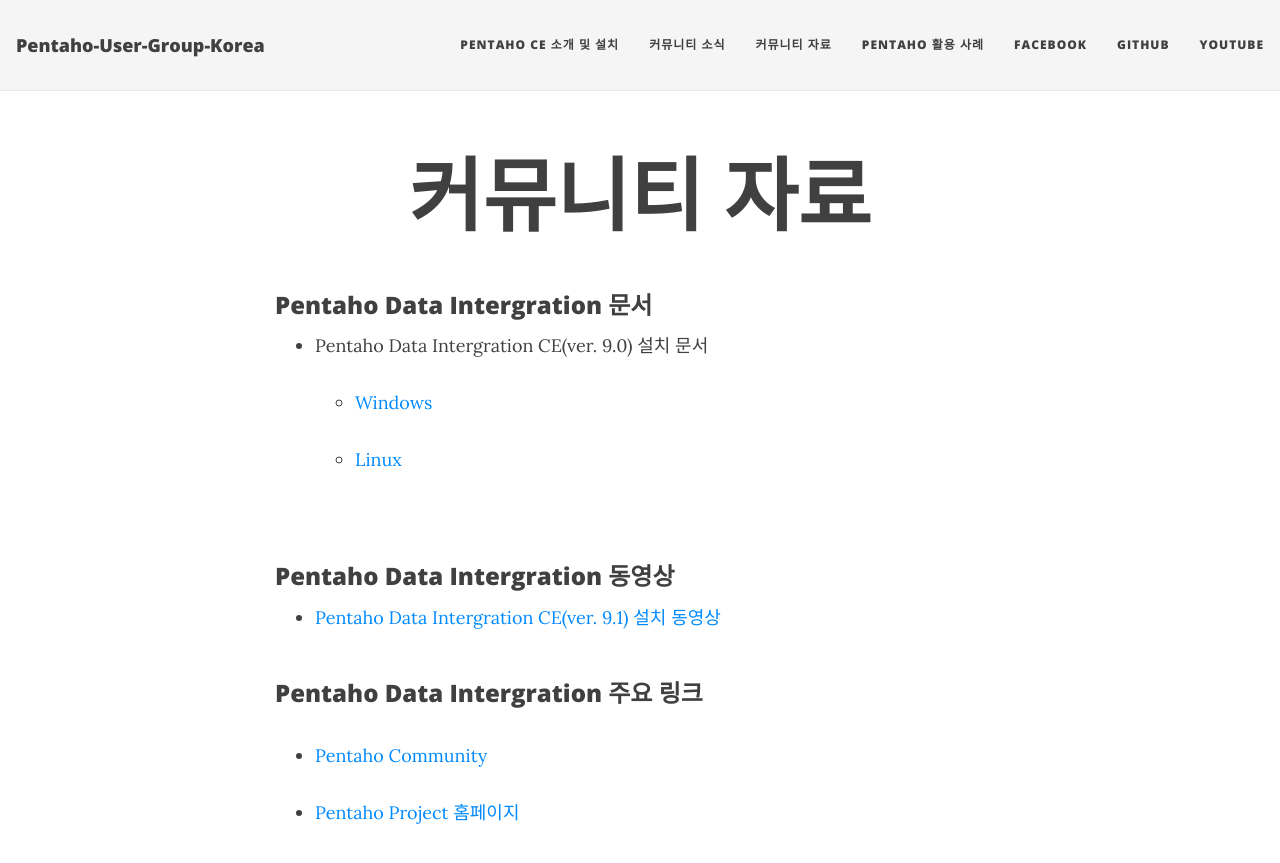
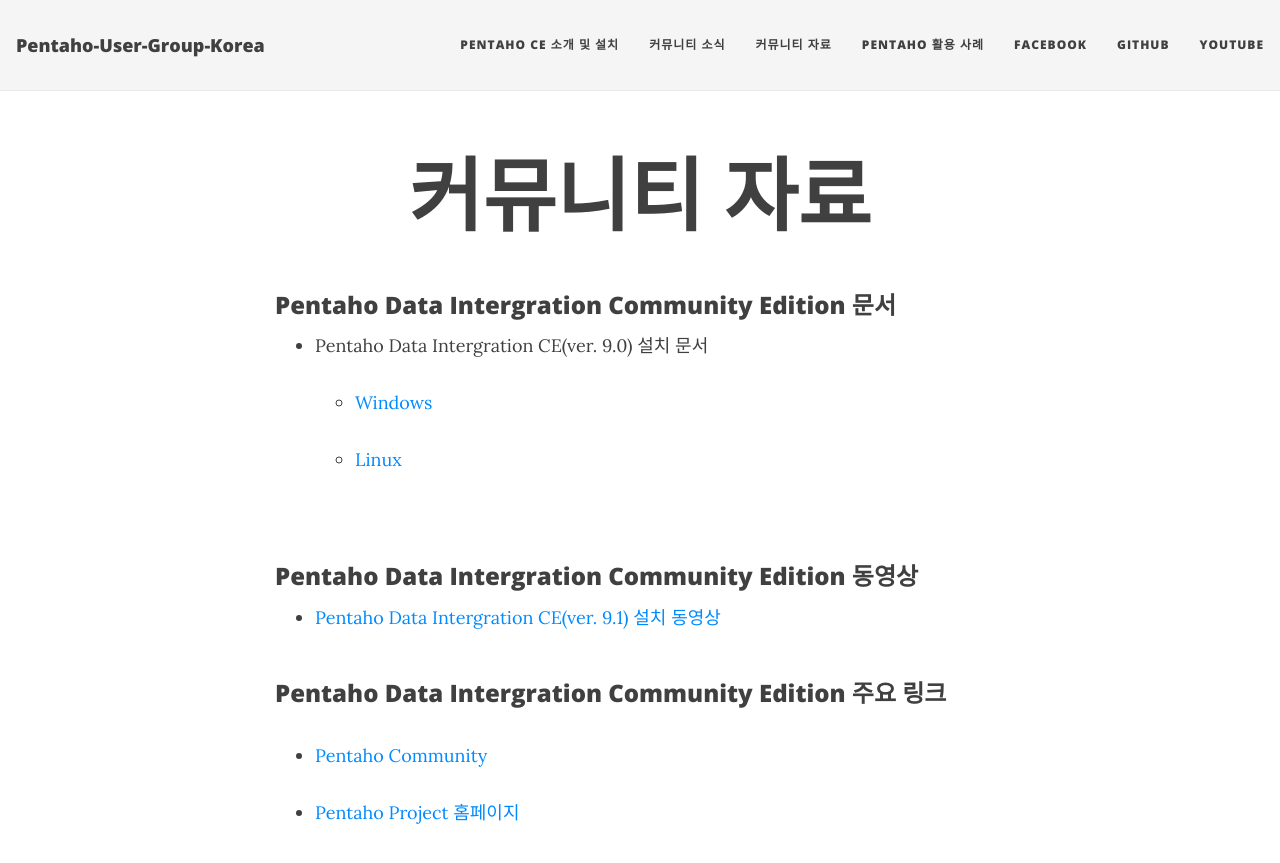
Before and after one commit to Pentaho-User-Group-Korea/Pentaho-User-Group-Korea.github.io, a Jekyll site: the page built from reference.md, in a window 1280 px wide and 900 px high. Shown: the top 863 px of the window. Built offline with Jekyll 4.4.1, drawn with Linux system fonts in a browser that asks for light colours; nearby versions of some CDN libraries.

Commit message:
Update reference.md

```diff
--- a/reference.md
+++ b/reference.md
@@ -3,7 +3,7 @@ layout: page
 title: 커뮤니티 자료
 ---
 
-### Pentaho Data Intergration 문서
+### Pentaho Data Intergration Community Edition 문서
 
 * Pentaho Data Intergration CE(ver. 9.0) 설치 문서
   * [Windows](https://www.hitachivantara.com/en-us/pdf/white-paper/pentaho-community-edition-installation-guide-for-windows-whitepaper.pdf)
@@ -12,13 +12,13 @@ title: 커뮤니티 자료
 <br/>
 <br/>
 
-### Pentaho Data Intergration 동영상
+### Pentaho Data Intergration Community Edition 동영상
 * [Pentaho Data Intergration CE(ver. 9.1) 설치 동영상](https://www.youtube.com/watch?v=ObM4K691Erk&t=60s)
 <br/>
 <br/>
 
 
-### Pentaho Data Intergration 주요 링크
+### Pentaho Data Intergration Community Edition 주요 링크
 
 * [Pentaho Community](https://community.hitachivantara.com/s/pentaho)
 
```
